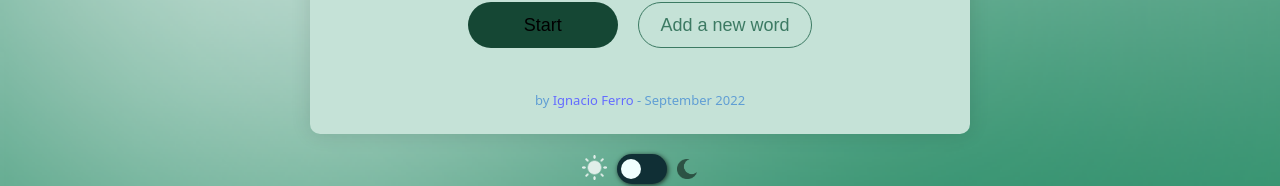
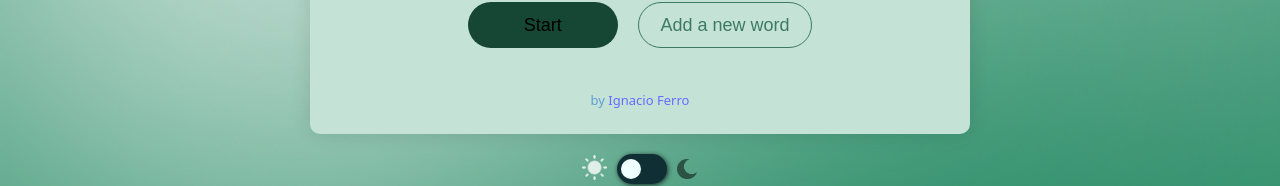
Before and after one commit to ignacioferro80/ahorcado-react-vite, a React (Vite) app: page / in a window 1280 px wide. Shown: the part 379-565 px from the top of the page. Built offline with nearby package versions, Linux system fonts and the light colour scheme.

Commit message:
deleted date

```diff
--- a/src/pages/Home.jsx
+++ b/src/pages/Home.jsx
@@ -39,7 +39,7 @@ const Home = ({ darkMode, setDarkMode }) => {
                     <button onClick={() => goAddWordPage()} className={`add-word-button ${darkMode ? "night" : ""}`}>Add a new word</button>
                 </div>
 
-                <p className="rodapie">by <a href="https://www.linkedin.com/in/ignacio-ferro/">Ignacio Ferro</a> - September 2022</p>
+                <p className="rodapie">by <a href="https://www.linkedin.com/in/ignacio-ferro/">Ignacio Ferro</a></p>
             </div>
             <div className="toggle-container">
                 <img src={sun} alt="sun" className={`sun ${!darkMode ? "selected" : ""}`} />
```
